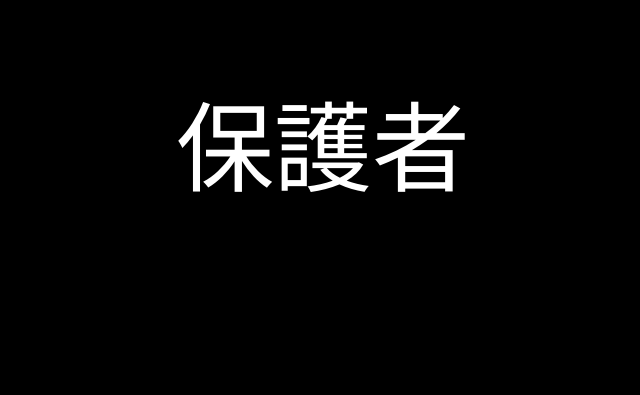
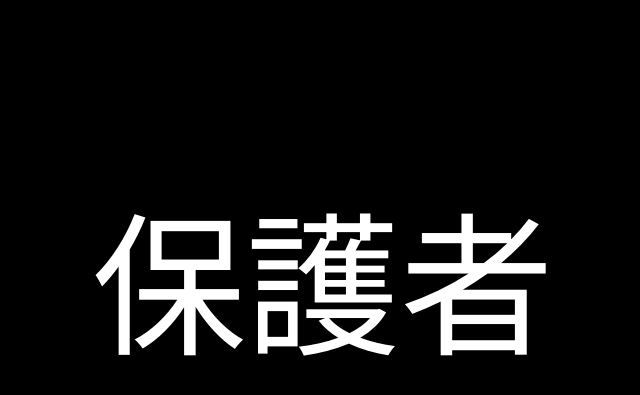
Before and after one commit to jmettraux/vocalist, a plain HTML site: page www/index.html in a window 1280 px wide. Shown: the part 95-490 px from the top of the page, without its empty margins (317-957 px from the left). Drawn offline with Linux system fonts and the light colour scheme.

Commit message:
use a bigger font

```diff
--- a/www/style.css
+++ b/www/style.css
@@ -18,23 +18,24 @@ body {
   background-color: black;
   color: white;
   font-family: "HelveticaNeue-Light", "Helvetica Neue Light", "Helvetica Neue", Helvetica, Arial, "Lucida Grande", sans-serif;
-  font-size: 49px;
+  font-size: 77px;
 }
 
 #card {
   width: 640px;
-  height: 1000px;
+  height: 1200px;
   margin: 0 auto;
   text-align: center;
+  overflow: hidden;
   /*
   border: 1px solid white;
   */
 }
 #card .j {
   margin-top: 1em;
-  padding: 1em;
-  padding-bottom: 0;
+  width: 100%;
   font-size: 200%;
+  padding-top: 1em;
 }
 #card .r {
   display: none;
```
